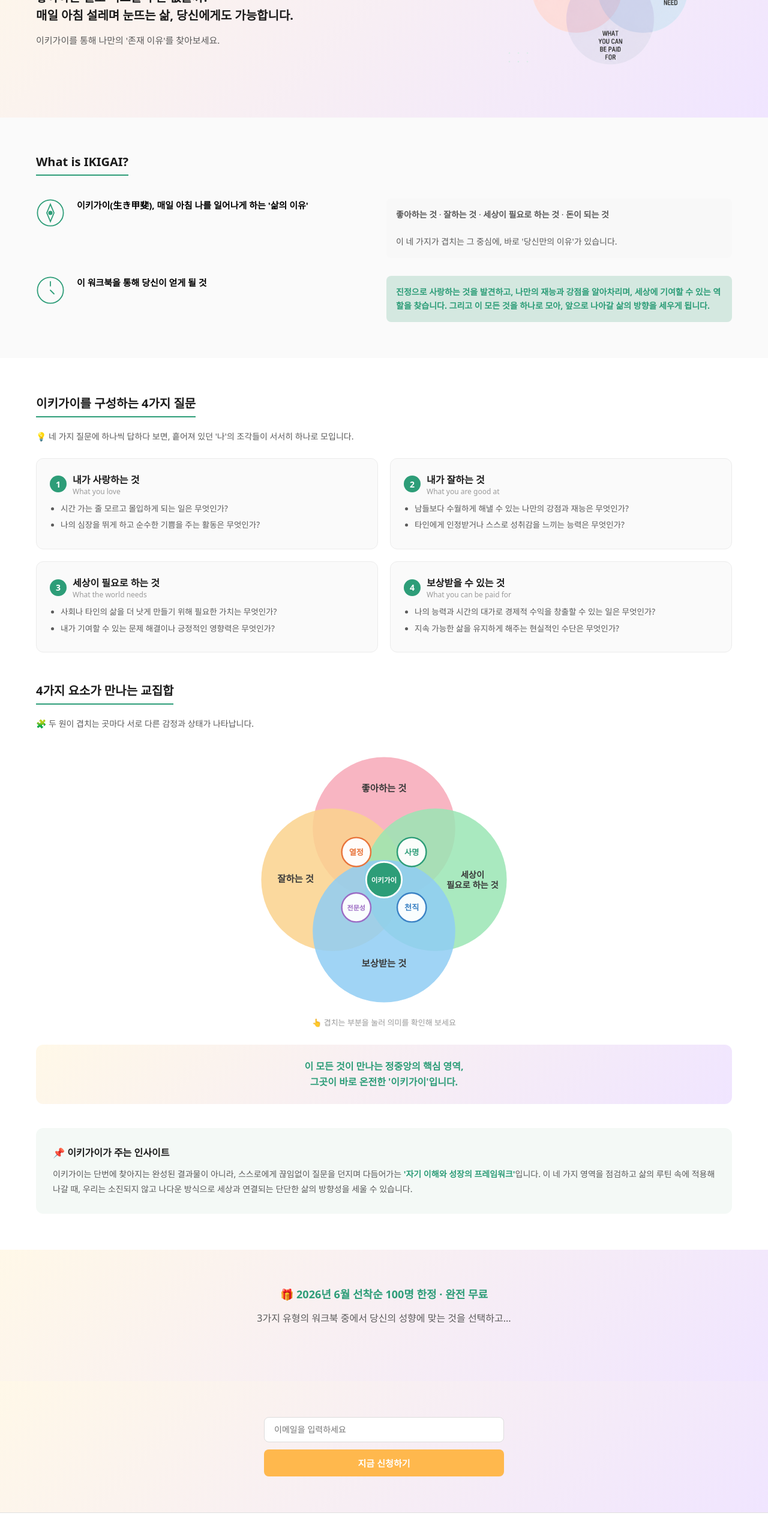
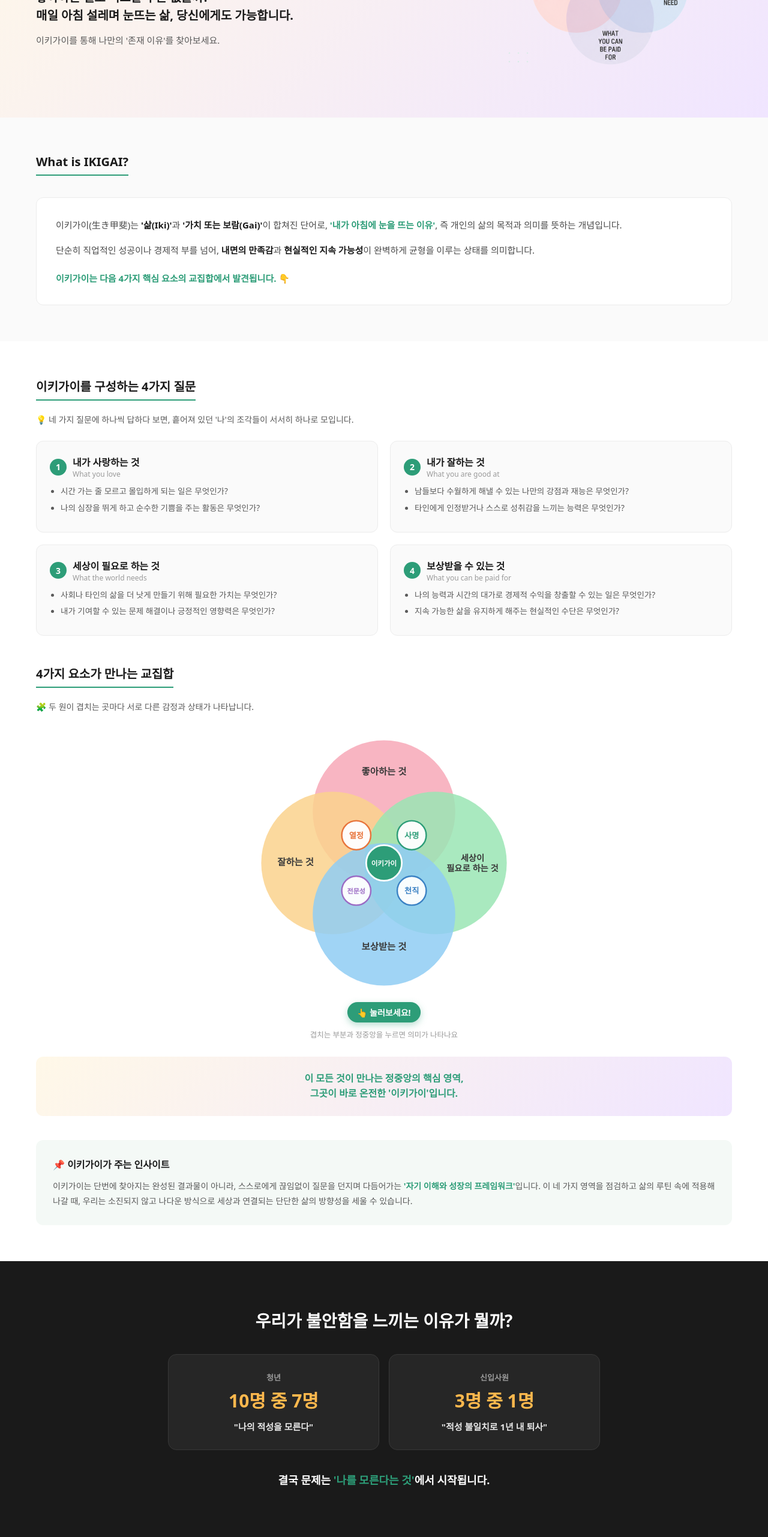
Before and after one commit to hwajeongup-hj/ikigai-landing, a React (Vite) app: page / in a window 1280 px wide. Shown: the part 234-2797 px from the top of the page at 60% size. Built offline with nearby package versions, Linux system fonts and the light colour scheme.

Commit message:
Rework copy: new IKIGAI definition, problem section, 3 workbook types, prize CTA
Co-Authored-By: Claude Opus 4.8 (1M context) <noreply@anthropic.com>

```diff
--- a/src/IkigaiLanding.jsx
+++ b/src/IkigaiLanding.jsx
@@ -78,9 +78,25 @@ function IkigaiVennDiagram({ isMobile }) {
         </g>
       </svg>
 
-      <p style={{ textAlign: 'center', fontSize: '13px', color: '#9A9A9A', margin: '8px 0 0 0' }}>
-        👆 겹치는 부분을 눌러 의미를 확인해 보세요
-      </p>
+      <style>{`@keyframes ikigaiPulse {0%,100%{transform:scale(1)}50%{transform:scale(1.08)}}`}</style>
+      <div style={{ textAlign: 'center', marginTop: '12px' }}>
+        <span style={{
+          display: 'inline-block',
+          background: '#2D9D78',
+          color: 'white',
+          fontWeight: '700',
+          fontSize: '14px',
+          padding: '7px 16px',
+          borderRadius: '999px',
+          boxShadow: '0 4px 12px rgba(45, 157, 120, 0.35)',
+          animation: 'ikigaiPulse 1.6s ease-in-out infinite',
+        }}>
+          👆 눌러보세요!
+        </span>
+        <p style={{ fontSize: '12.5px', color: '#9A9A9A', margin: '10px 0 0 0' }}>
+          겹치는 부분과 정중앙을 누르면 의미가 나타나요
+        </p>
+      </div>
 
       {sel && (
         <div
@@ -211,6 +227,19 @@ export default function IkigaiLanding() {
     },
   ];
 
+  // 문제 제기 섹션 통계
+  const anxietyStats = [
+    { big: '10명 중 7명', who: '청년', quote: '"나의 적성을 모른다"' },
+    { big: '3명 중 1명', who: '신입사원', quote: '"적성 불일치로 1년 내 퇴사"' },
+  ];
+
+  // 3가지 맞춤형 가이드 유형
+  const workbookTypes = [
+    { tag: 'TYPE A', name: '탐험가형 가이드', desc: '아직 내가 뭘 좋아하는지 모르겠다면, 흥미와 관심사부터 차근차근 탐색합니다.', accent: '#E8743B' },
+    { tag: 'TYPE B', name: '도전가형 가이드', desc: '잘하는 것을 무기로 만들고 싶다면, 흩어진 재능과 강점을 경쟁력으로 정리합니다.', accent: '#9B6BC4' },
+    { tag: 'TYPE C', name: '연결가형 가이드', desc: '의미 있는 일을 찾고 싶다면, 세상과 연결되는 지점에서 삶의 방향을 설계합니다.', accent: '#3B82C4' },
+  ];
+
   return (
     <div style={{ fontFamily: 'system-ui, -apple-system, sans-serif', overflowX: 'hidden' }}>
       {/* Hero Section */}
@@ -297,53 +326,22 @@ export default function IkigaiLanding() {
           What is IKIGAI?
         </h3>
 
-        {/* Top Row */}
-        <div style={{ ...twoColRow, margin: '30px 0' }}>
-          <div style={{ display: 'flex', alignItems: 'flex-start', gap: '20px', flex: 1 }}>
-            <CompassIcon />
-            <div>
-              <p style={{ margin: '0 0 8px 0', fontWeight: '600', fontSize: '15px' }}>
-                이키가이(生き甲斐), 매일 아침 나를 일어나게 하는 '삶의 이유'
-              </p>
-            </div>
-          </div>
-          <div style={{
-            flex: 1,
-            background: '#F8F8F8',
-            padding: '16px',
-            borderRadius: '8px',
-            fontSize: '14px',
-            color: '#5A5A5A',
-            lineHeight: '1.6',
-          }}>
-            <strong>좋아하는 것</strong> · <strong>잘하는 것</strong> · <strong>세상이 필요로 하는 것</strong> · <strong>돈이 되는 것</strong>
-            <br /><br />
-            이 네 가지가 겹치는 그 중심에, 바로 '당신만의 이유'가 있습니다.
-          </div>
-        </div>
-
-        {/* Bottom Row */}
-        <div style={twoColRow}>
-          <div style={{ display: 'flex', alignItems: 'flex-start', gap: '20px', flex: 1 }}>
-            <ClockIcon />
-            <div>
-              <p style={{ margin: '0 0 8px 0', fontWeight: '600', fontSize: '15px' }}>
-                이 워크북을 통해 당신이 얻게 될 것
-              </p>
-            </div>
-          </div>
-          <div style={{
-            flex: 1,
-            background: '#D4E8E0',
-            padding: '16px',
-            borderRadius: '8px',
-            fontSize: '14px',
-            color: '#2D9D78',
-            fontWeight: '600',
-            lineHeight: '1.6',
-          }}>
-            진정으로 사랑하는 것을 발견하고, 나만의 재능과 강점을 알아차리며, 세상에 기여할 수 있는 역할을 찾습니다. 그리고 이 모든 것을 하나로 모아, 앞으로 나아갈 삶의 방향을 세우게 됩니다.
-          </div>
+        <div style={{
+          margin: '28px 0 0 0',
+          background: 'white',
+          border: '1px solid #ECECEC',
+          borderRadius: '12px',
+          padding: isMobile ? '22px' : '32px',
+        }}>
+          <p style={{ margin: 0, fontSize: '15px', color: '#4A4A4A', lineHeight: '1.85' }}>
+            이키가이(生き甲斐)는 <strong style={{ color: '#1A1A1A' }}>'삶(Iki)'</strong>과 <strong style={{ color: '#1A1A1A' }}>'가치 또는 보람(Gai)'</strong>이 합쳐진 단어로, <strong style={{ color: '#2D9D78' }}>'내가 아침에 눈을 뜨는 이유'</strong>, 즉 개인의 삶의 목적과 의미를 뜻하는 개념입니다.
+          </p>
+          <p style={{ margin: '14px 0 0 0', fontSize: '15px', color: '#4A4A4A', lineHeight: '1.85' }}>
+            단순히 직업적인 성공이나 경제적 부를 넘어, <strong style={{ color: '#1A1A1A' }}>내면의 만족감</strong>과 <strong style={{ color: '#1A1A1A' }}>현실적인 지속 가능성</strong>이 완벽하게 균형을 이루는 상태를 의미합니다.
+          </p>
+          <p style={{ margin: '20px 0 0 0', fontSize: '15px', fontWeight: '700', color: '#2D9D78', lineHeight: '1.6' }}>
+            이키가이는 다음 4가지 핵심 요소의 교집합에서 발견됩니다. 👇
+          </p>
         </div>
       </section>
 
@@ -432,6 +430,125 @@ export default function IkigaiLanding() {
         </div>
       </section>
 
+      {/* Problem Section */}
+      <section style={{ padding: isMobile ? `56px ${padX}` : '80px 60px', background: '#1A1A1A' }}>
+        <h3 style={{
+          fontSize: isMobile ? '22px' : '28px',
+          fontWeight: '800',
+          color: 'white',
+          textAlign: 'center',
+          margin: '0 0 36px 0',
+          lineHeight: '1.4',
+        }}>
+          우리가 불안함을 느끼는 이유가 뭘까?
+        </h3>
+
+        <div style={{
+          display: 'flex',
+          flexDirection: isMobile ? 'column' : 'row',
+          gap: '16px',
+          maxWidth: '720px',
+          margin: '0 auto',
+        }}>
+          {anxietyStats.map((s) => (
+            <div key={s.who} style={{
+              flex: 1,
+              background: '#262626',
+              border: '1px solid #383838',
+              borderRadius: '14px',
+              padding: isMobile ? '22px' : '28px',
+              textAlign: 'center',
+            }}>
+              <p style={{ margin: '0 0 6px 0', fontSize: '13px', color: '#9A9A9A', fontWeight: '600' }}>{s.who}</p>
+              <p style={{ margin: '0 0 12px 0', fontSize: isMobile ? '26px' : '30px', fontWeight: '900', color: '#FFB84D' }}>{s.big}</p>
+              <p style={{ margin: 0, fontSize: '15px', color: '#E5E5E5', fontWeight: '600' }}>{s.quote}</p>
+            </div>
+          ))}
+        </div>
+
+        <p style={{
+          textAlign: 'center',
+          fontSize: isMobile ? '16px' : '18px',
+          color: 'white',
+          fontWeight: '700',
+          margin: '36px 0 0 0',
+          lineHeight: '1.6',
+        }}>
+          결국 문제는 <span style={{ color: '#2D9D78' }}>'나를 모른다는 것'</span>에서 시작됩니다.
+        </p>
+      </section>
+
+      {/* Bridge + Workbook Types Section */}
+      <section style={{ padding: sectionPad, background: '#FAFAFA', textAlign: 'center' }}>
+        <p style={{ fontSize: '15px', color: '#9A9A9A', fontWeight: '600', margin: '0 0 8px 0' }}>
+          그래서 준비했습니다.
+        </p>
+        <h3 style={{
+          fontSize: isMobile ? '22px' : '28px',
+          fontWeight: '800',
+          color: '#1A1A1A',
+          margin: '0 0 12px 0',
+          lineHeight: '1.4',
+        }}>
+          당신의 <span style={{ color: '#2D9D78' }}>'진짜 나'</span>를 찾아줄<br />
+          3가지 맞춤형 가이드
+        </h3>
+        <p style={{ fontSize: '15px', color: '#5A5A5A', lineHeight: '1.7', margin: '0 0 40px 0' }}>
+          성향에 맞는 가이드를 골라, 진정으로 사랑하는 것을 발견하고<br style={{ display: isMobile ? 'none' : 'block' }} />
+          나만의 강점으로 앞으로 나아갈 삶의 방향을 세워보세요.
+        </p>
+
+        <div style={{
+          display: 'flex',
+          flexDirection: isMobile ? 'column' : 'row',
+          gap: '20px',
+          maxWidth: '900px',
+          margin: '0 auto',
+        }}>
+          {workbookTypes.map((t) => (
+            <div key={t.tag} style={{
+              flex: 1,
+              background: 'white',
+              border: '1px solid #ECECEC',
+              borderRadius: '16px',
+              overflow: 'hidden',
+              boxShadow: '0 6px 20px rgba(0, 0, 0, 0.05)',
+              textAlign: 'left',
+            }}>
+              {/* 목업 미리보기 (실제 이미지로 교체 가능) */}
+              <div style={{
+                height: '160px',
+                background: `linear-gradient(135deg, ${t.accent}22 0%, ${t.accent}0D 100%)`,
+                display: 'flex',
+                alignItems: 'center',
+                justifyContent: 'center',
+                borderBottom: `1px solid ${t.accent}22`,
+              }}>
+                <div style={{
+                  width: '92px',
+                  height: '120px',
+                  background: 'white',
+                  borderRadius: '6px',
+                  boxShadow: '0 8px 20px rgba(0, 0, 0, 0.12)',
+                  padding: '12px',
+                  boxSizing: 'border-box',
+                }}>
+                  <div style={{ width: '70%', height: '8px', background: t.accent, borderRadius: '4px', marginBottom: '10px' }} />
+                  <div style={{ width: '100%', height: '5px', background: '#EAEAEA', borderRadius: '3px', marginBottom: '6px' }} />
+                  <div style={{ width: '100%', height: '5px', background: '#EAEAEA', borderRadius: '3px', marginBottom: '6px' }} />
+                  <div style={{ width: '60%', height: '5px', background: '#EAEAEA', borderRadius: '3px' }} />
+                </div>
+              </div>
+              <div style={{ padding: '20px' }}>
+                <span style={{ fontSize: '12px', fontWeight: '800', color: t.accent, letterSpacing: '0.5px' }}>{t.tag}</span>
+                <p style={{ margin: '6px 0 8px 0', fontSize: '17px', fontWeight: '800', color: '#1A1A1A' }}>{t.name}</p>
+                <p style={{ margin: 0, fontSize: '13.5px', color: '#5A5A5A', lineHeight: '1.6' }}>{t.desc}</p>
+              </div>
+            </div>
+          ))}
+        </div>
+      </section>
+
       {/* Our Workbook Section */}
       <section style={{
         background: 'linear-gradient(135deg, #FFF8E8 0%, #F0E5FF 100%)',
@@ -439,19 +556,37 @@ export default function IkigaiLanding() {
         textAlign: 'center',
       }}>
         <p style={{ fontSize: '18px', fontWeight: '700', color: '#2D9D78', margin: '0 0 16px 0' }}>
-          🎁 2026년 6월 선착순 100명 한정 · 완전 무료
+          🎁 2026년 6월 선착순 100명 한정 · 무료 이벤트
         </p>
-        <p style={{ fontSize: '16px', color: '#5A5A5A', lineHeight: '1.6', marginBottom: '32px' }}>
-          3가지 유형의 워크북 중에서 당신의 성향에 맞는 것을 선택하고...
-        </p>
+        <div style={{
+          display: 'inline-block',
+          background: 'white',
+          border: '2px dashed #FFB84D',
+          borderRadius: '14px',
+          padding: isMobile ? '18px 22px' : '20px 32px',
+          margin: '0 auto',
+        }}>
+          <p style={{ margin: 0, fontSize: isMobile ? '16px' : '19px', fontWeight: '800', color: '#1A1A1A', lineHeight: '1.5' }}>
+            🎫 전문가의 이키가이 분석 <span style={{ color: '#E8743B' }}>체험권</span>
+          </p>
+          <p style={{ margin: '6px 0 0 0', fontSize: isMobile ? '14px' : '15px', fontWeight: '700', color: '#2D9D78' }}>
+            신청자 중 추첨을 통해 증정!
+          </p>
+        </div>
       </section>
 
       {/* CTA Section */}
       <section style={{
         background: 'linear-gradient(135deg, #FFF8E8 0%, #F0E5FF 100%)',
-        padding: sectionPad,
+        padding: isMobile ? `8px ${padX} 48px` : '8px 60px 64px',
         textAlign: 'center',
       }}>
+        <p style={{ fontSize: isMobile ? '17px' : '20px', fontWeight: '800', color: '#1A1A1A', margin: '0 0 6px 0', lineHeight: '1.5' }}>
+          지금 신청하고 가장 먼저 만나보세요
+        </p>
+        <p style={{ fontSize: '14px', color: '#5A5A5A', margin: '0 0 24px 0' }}>
+          이메일을 남겨주시면 오픈 소식과 체험권 추첨 결과를 보내드려요.
+        </p>
         <form onSubmit={handleSubmit} style={{ maxWidth: '400px', margin: '0 auto' }}>
           <input
             type="email"
```
